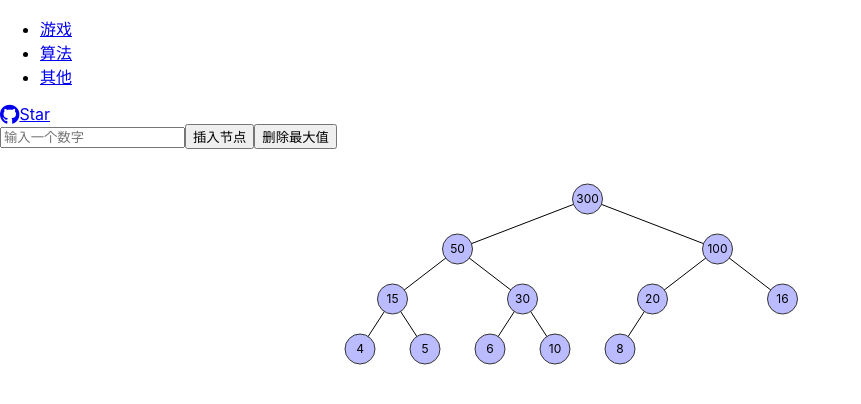
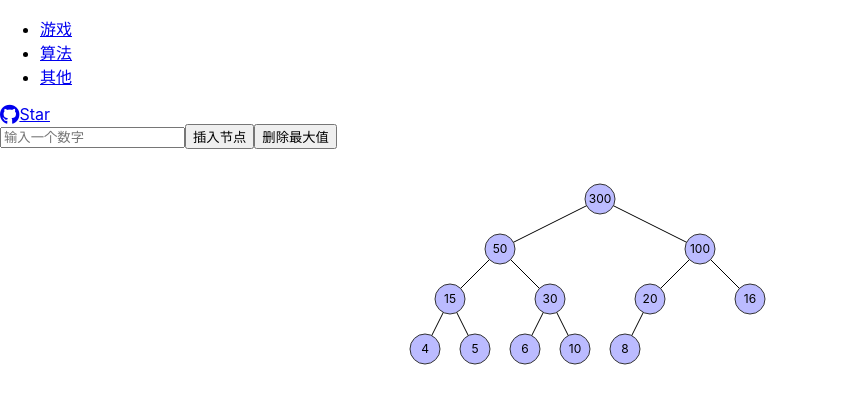
Before and after one commit to selfboot/ai_gallery, a React (Create React App) app: page /algorithms/heap in a window 1280 px wide. Shown: the top 404 px of the page, without its empty margins (0-861 px from the left). Built offline with nearby package versions, Linux system fonts and the light colour scheme.

Commit message:
Heap: fix overflow

```diff
--- a/src/algorithms/heap.js
+++ b/src/algorithms/heap.js
@@ -1,6 +1,8 @@
 import React, { useState, useEffect } from "react";
 import { animated, useSpring } from "@react-spring/web";
 
+const spaceBetweenNodes = 50; // 节点之间的固定间隔
+const nodeHeight = 50; // 每个节点的高度
 class MaxHeap {
   constructor() {
     this.heap = [];
@@ -152,13 +154,14 @@ const HeapVisualization = () => {
           删除最大值
         </button>
       </div>
+      <div style={{ overflowX: 'auto', width: '100%' }}>
       <svg
-        width={1200}
-        height={600}
-        viewBox="0 0 1200 600"
-        preserveAspectRatio="xMidYMid meet"
-        className="border border-gray-300"
-      >
+          width={Math.max(1200, spaceBetweenNodes * Math.pow(2, heap.depth() - 1))} // 动态计算 SVG 宽度
+          height={Math.max(600, nodeHeight * (heap.depth() + 1))}
+          viewBox={`0 0 ${Math.max(1200, spaceBetweenNodes * Math.pow(2, heap.depth() - 1))} ${Math.max(600, nodeHeight * (heap.depth() + 1))}`} // 动态设置 viewBox
+          preserveAspectRatio="xMidYMid meet"
+          className="border border-gray-300"
+        >
         {treeData.map((node, index) => {
           // 计算左右子节点的索引
           const leftChildIdx = 2 * index + 1;
@@ -195,6 +198,7 @@ const HeapVisualization = () => {
           );
         })}
       </svg>
+      </div>
     </div>
   );
 };
@@ -203,10 +207,7 @@ export default HeapVisualization;
 
 function calculatePositions(heap) {
   const depth = heap.depth();
-  const nodeWidth = 25; // 每个节点的宽度
-  const nodeHeight = 50; // 每个节点的高度
-  const spaceBetweenNodes = 40; // 节点之间的固定间隔
-  const baseWidth = 1200; // SVG总宽度
+  const baseWidth = Math.max(1200, spaceBetweenNodes * Math.pow(2, depth-1));// SVG总宽度
 
   // 假设堆是满的情况下的所有节点的位置
   const totalCnt = Math.pow(2, depth) - 1;
@@ -223,16 +224,12 @@ function calculatePositions(heap) {
     // console.log(level, levelNodeCount, levelNodeIndexes)
     // 如果是最底层，计算其起始X位置
     if (level === depth - 1) {
-      let startX =
-        (baseWidth -
-          (levelNodeCount * nodeWidth +
-            (levelNodeCount - 1) * spaceBetweenNodes)) /
-        2;
+      let startX = (baseWidth - ((levelNodeCount - 1) * spaceBetweenNodes)) / 2;
       levelNodeIndexes.forEach((idx, i) => {
         fullPositions[idx] = {
           id: idx,
           value: heap.heap[idx],
-          x: startX + i * (nodeWidth + spaceBetweenNodes),
+          x: startX + i * (spaceBetweenNodes),
           y: nodeHeight * (level + 1),
         };
       });
```
